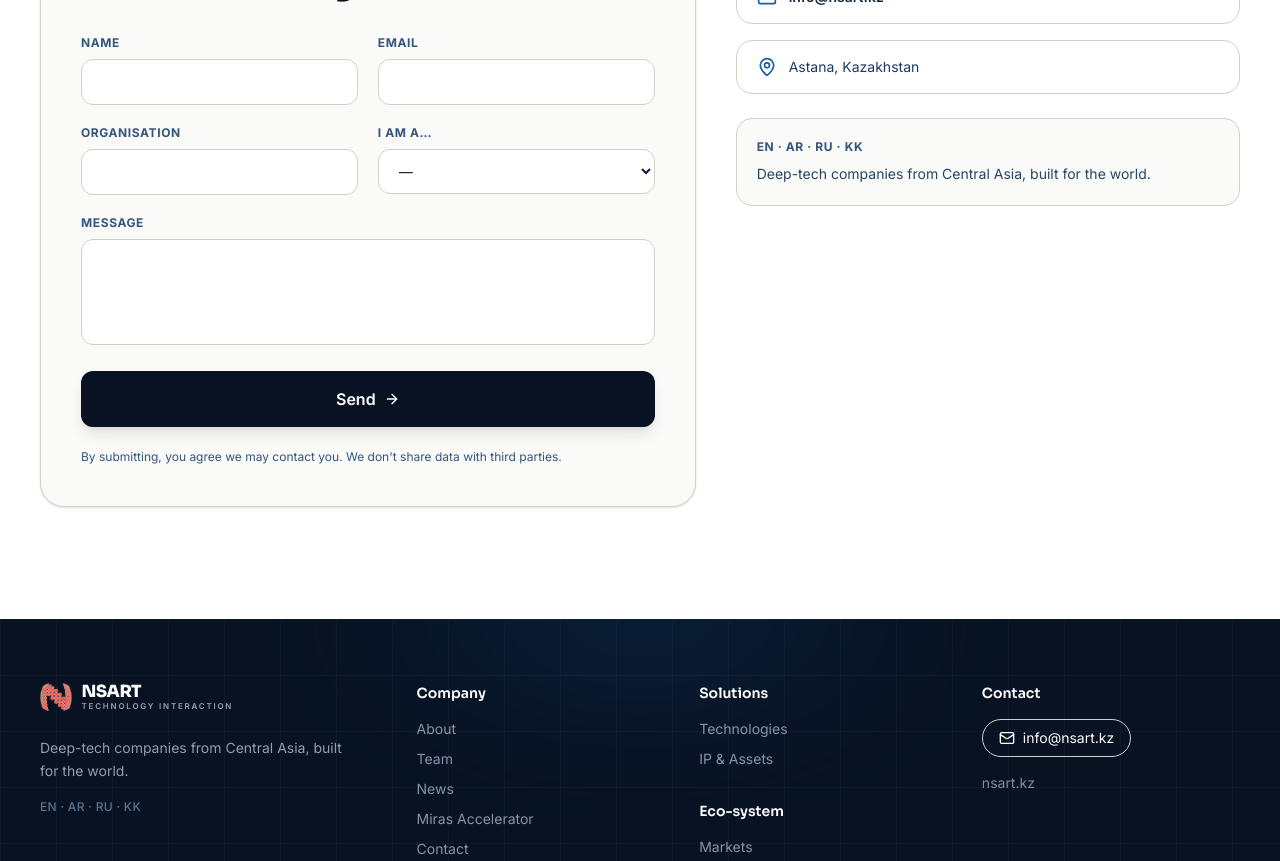
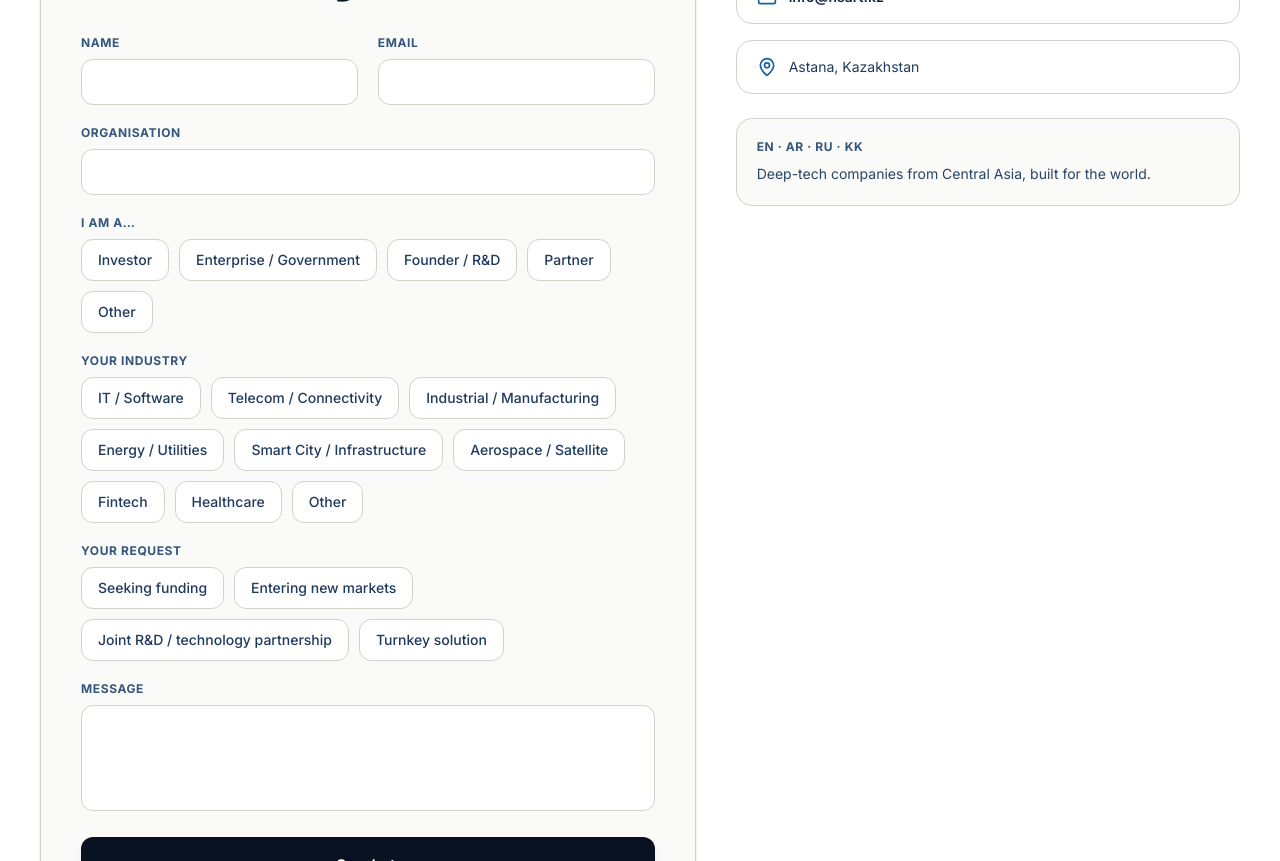
Before and after one commit to KussainovAnsar/nsart-website, a Next.js app: page /contact in a window 1280 px wide. Shown: the part 620-1481 px from the top of the page. Built offline with nearby package versions, Linux system fonts and the light colour scheme.

Commit message:
Contact: add audience mini-survey (audience/industry/request chips) like /apply; deliver via FormSubmit with mailto fallback

```diff
--- a/app/contact/page.tsx
+++ b/app/contact/page.tsx
@@ -7,29 +7,73 @@
 
 const ease = [0.16, 1, 0.3, 1] as const;
 
+/* Same delivery pipeline as /apply: FormSubmit AJAX with mailto fallback,
+   so audience answers are collected even when the visitor has no mail client. */
+const FORM_PRIMARY = "ansar02012004@gmail.com";
+const FORM_CC = "A.kozhanbet@nsart.kz,nur@nsart.kz";
+const FORM_ENDPOINT = `https://formsubmit.co/ajax/${FORM_PRIMARY}`;
+const ALL_RECIPIENTS = `${FORM_PRIMARY},${FORM_CC}`;
+
 export default function ContactPage() {
   const { t } = useLanguage();
   const page = t.contactPage;
 
   const [submitted, setSubmitted] = useState(false);
+  const [sending, setSending] = useState(false);
   const [form, setForm] = useState({
     name: "",
     email: "",
     org: "",
     audience: "",
+    industry: "",
+    interest: "",
     message: "",
   });
 
-  const handleSubmit = (e: React.FormEvent) => {
+  const handleSubmit = async (e: React.FormEvent) => {
     e.preventDefault();
     if (!form.name || !form.email) return;
-    // Fallback: open user's mail client with prefilled content.
+    setSending(true);
+
+    const fields: [string, string][] = [
+      [page.formName, form.name],
+      [page.formEmail, form.email],
+      [page.formOrg, form.org],
+      [page.formAudience, form.audience],
+      [page.formIndustry, form.industry],
+      [page.formInterest, form.interest],
+      [page.formMessage, form.message],
+    ];
+
+    const payload: Record<string, string> = {
+      _subject: "NSART — Контакт / Contact form",
+      _cc: FORM_CC,
+      _captcha: "false",
+      _template: "table",
+    };
+    fields.forEach(([label, value]) => {
+      payload[label] = value.trim() || "—";
+    });
+
+    try {
+      const res = await fetch(FORM_ENDPOINT, {
+        method: "POST",
+        headers: { "Content-Type": "application/json", Accept: "application/json" },
+        body: JSON.stringify(payload),
+      });
+      if (!res.ok) throw new Error(`status ${res.status}`);
+      setSubmitted(true);
+    } catch {
+      // Network/endpoint failure — fall back to the visitor's mail client.
       const subject = encodeURIComponent(`NSART contact — ${form.audience || "general"}`);
       const body = encodeURIComponent(
-      `Name: ${form.name}\nEmail: ${form.email}\nOrg: ${form.org}\nAudience: ${form.audience}\n\n${form.message}`,
+        fields.map(([label, value]) => `${label}: ${value || "—"}`).join("\n"),
       );
-    window.location.href = `mailto:${t.contact.email}?subject=${subject}&body=${body}`;
+      window.location.href = `mailto:${ALL_RECIPIENTS}?subject=${subject}&body=${body}`;
       setSubmitted(true);
+    } finally {
+      setSending(false);
+    }
   };
 
   return (
@@ -96,30 +140,29 @@
                     required
                   />
                 </div>
-                <div className="grid gap-5 sm:grid-cols-2">
                 <Field
                   label={page.formOrg}
                   value={form.org}
                   onChange={(v) => setForm({ ...form, org: v })}
                 />
-                  <div>
-                    <label className="block text-xs font-bold uppercase tracking-wider text-navy-500 mb-2">
-                      {page.formAudience}
-                    </label>
-                    <select
-                      className="w-full rounded-xl border border-sand-300 bg-white px-4 py-3 text-sm text-navy-900 focus:border-navy-500 focus:outline-none"
+                <ChipGroup
+                  label={page.formAudience}
+                  options={page.audienceOptions}
                   value={form.audience}
-                      onChange={(e) => setForm({ ...form, audience: e.target.value })}
-                    >
-                      <option value="">—</option>
-                      {page.audienceOptions.map((o) => (
-                        <option key={o} value={o}>
-                          {o}
-                        </option>
-                      ))}
-                    </select>
-                  </div>
-                </div>
+                  onChange={(v) => setForm({ ...form, audience: v })}
+                />
+                <ChipGroup
+                  label={page.formIndustry}
+                  options={t.applyPage.questions.industry.options}
+                  value={form.industry}
+                  onChange={(v) => setForm({ ...form, industry: v })}
+                />
+                <ChipGroup
+                  label={page.formInterest}
+                  options={t.applyPage.questions.request.options}
+                  value={form.interest}
+                  onChange={(v) => setForm({ ...form, interest: v })}
+                />
                 <div>
                   <label className="block text-xs font-bold uppercase tracking-wider text-navy-500 mb-2">
                     {page.formMessage}
@@ -133,7 +176,8 @@
                 </div>
                 <button
                   type="submit"
-                  className="w-full inline-flex items-center justify-center gap-2 rounded-xl bg-navy-950 px-6 py-4 text-base font-semibold text-white shadow-lg transition-transform hover:-translate-y-0.5 cursor-pointer"
+                  disabled={sending}
+                  className="w-full inline-flex items-center justify-center gap-2 rounded-xl bg-navy-950 px-6 py-4 text-base font-semibold text-white shadow-lg transition-transform hover:-translate-y-0.5 cursor-pointer disabled:cursor-not-allowed disabled:opacity-60"
                 >
                   {page.formSubmit}
                   <ArrowRight className="h-4 w-4 rtl:rotate-180" />
@@ -177,6 +221,47 @@
   );
 }
 
+function ChipGroup({
+  label,
+  options,
+  value,
+  onChange,
+}: {
+  label: string;
+  options: readonly string[];
+  value: string;
+  onChange: (v: string) => void;
+}) {
+  return (
+    <div>
+      <span className="block text-xs font-bold uppercase tracking-wider text-navy-500 mb-2">
+        {label}
+      </span>
+      <div className="flex flex-wrap gap-2.5">
+        {options.map((opt) => {
+          const active = value === opt;
+          return (
+            <button
+              type="button"
+              key={opt}
+              onClick={() => onChange(active ? "" : opt)}
+              aria-pressed={active}
+              className={
+                "rounded-xl border px-4 py-2.5 text-sm font-medium transition-colors cursor-pointer " +
+                (active
+                  ? "border-navy-950 bg-navy-950 text-white"
+                  : "border-sand-300 bg-white text-navy-700 hover:border-navy-400")
+              }
+            >
+              {opt}
+            </button>
+          );
+        })}
+      </div>
+    </div>
+  );
+}
+
 function Field({
   label,
   value,
--- a/lib/i18n/dictionaries.ts
+++ b/lib/i18n/dictionaries.ts
@@ -601,6 +601,8 @@
     formSubmit: "Send",
     formSuccess: "Thank you — we will get back to you shortly.",
     audienceOptions: ["Investor", "Enterprise / Government", "Founder / R&D", "Partner", "Other"],
+    formIndustry: "Your industry",
+    formInterest: "Your request",
     directHeading: "Or reach us directly",
     location: "Astana, Kazakhstan",
     privacy: "By submitting, you agree we may contact you. We don't share data with third parties.",
@@ -1311,6 +1313,8 @@
     formSubmit: "Отправить",
     formSuccess: "Спасибо — мы скоро свяжемся с вами.",
     audienceOptions: ["Инвестор", "Бизнес / Государство", "Основатель / R&D", "Партнёр", "Другое"],
+    formIndustry: "Ваша отрасль",
+    formInterest: "Ваш запрос",
     directHeading: "Или свяжитесь напрямую",
     location: "Астана, Казахстан",
     privacy: "Отправляя форму, вы соглашаетесь, что мы можем с вами связаться. Мы не передаём данные третьим лицам.",
@@ -1892,6 +1896,8 @@
     formSubmit: "إرسال",
     formSuccess: "شكرًا — سنعود إليك قريبًا.",
     audienceOptions: ["مستثمر", "شركة / حكومة", "مؤسّس / بحث وتطوير", "شريك", "أخرى"],
+    formIndustry: "مجال عملك",
+    formInterest: "طلبك",
     directHeading: "أو تواصل مباشرة",
     location: "أستانا، كازاخستان",
     privacy: "بالإرسال أنت توافق على أن نتواصل معك. لا نُشارك البيانات مع جهات خارجية.",
@@ -2443,6 +2449,8 @@
     formSubmit: "Жіберу",
     formSuccess: "Рақмет — біз сізге жақын арада хабарласамыз.",
     audienceOptions: ["Инвестор", "Бизнес / Мемлекет", "Құрылтайшы / R&D", "Серіктес", "Басқа"],
+    formIndustry: "Сіздің салаңыз",
+    formInterest: "Сұранысыңыз",
     directHeading: "Немесе тікелей байланыс",
     location: "Астана, Қазақстан",
     privacy: "Жіберу арқылы біздің сізбен байланысуымызға келісім бересіз. Деректерді үшінші тұлғаларға бермейміз.",
```
Lines whose indentation alone changed are shown as unchanged.
